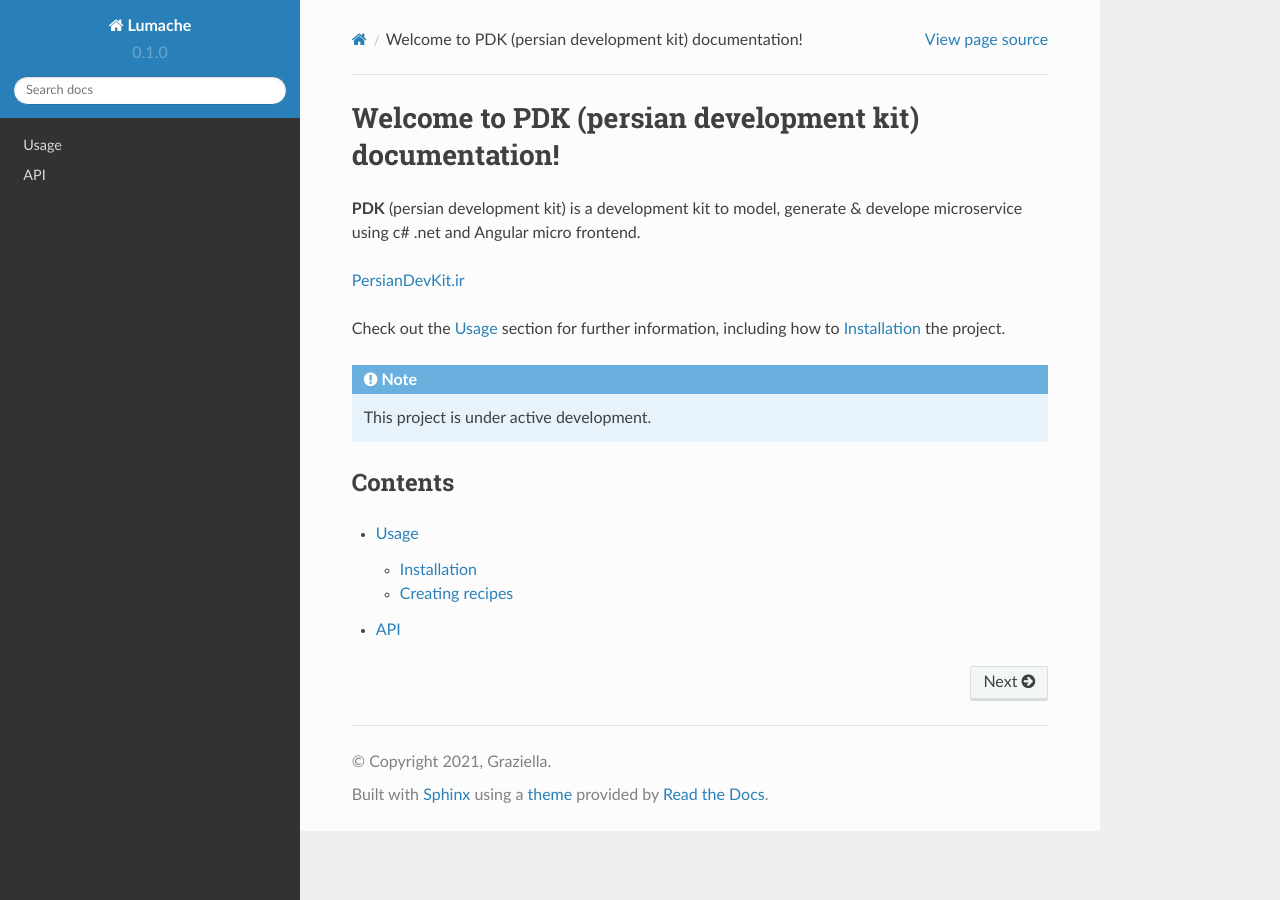
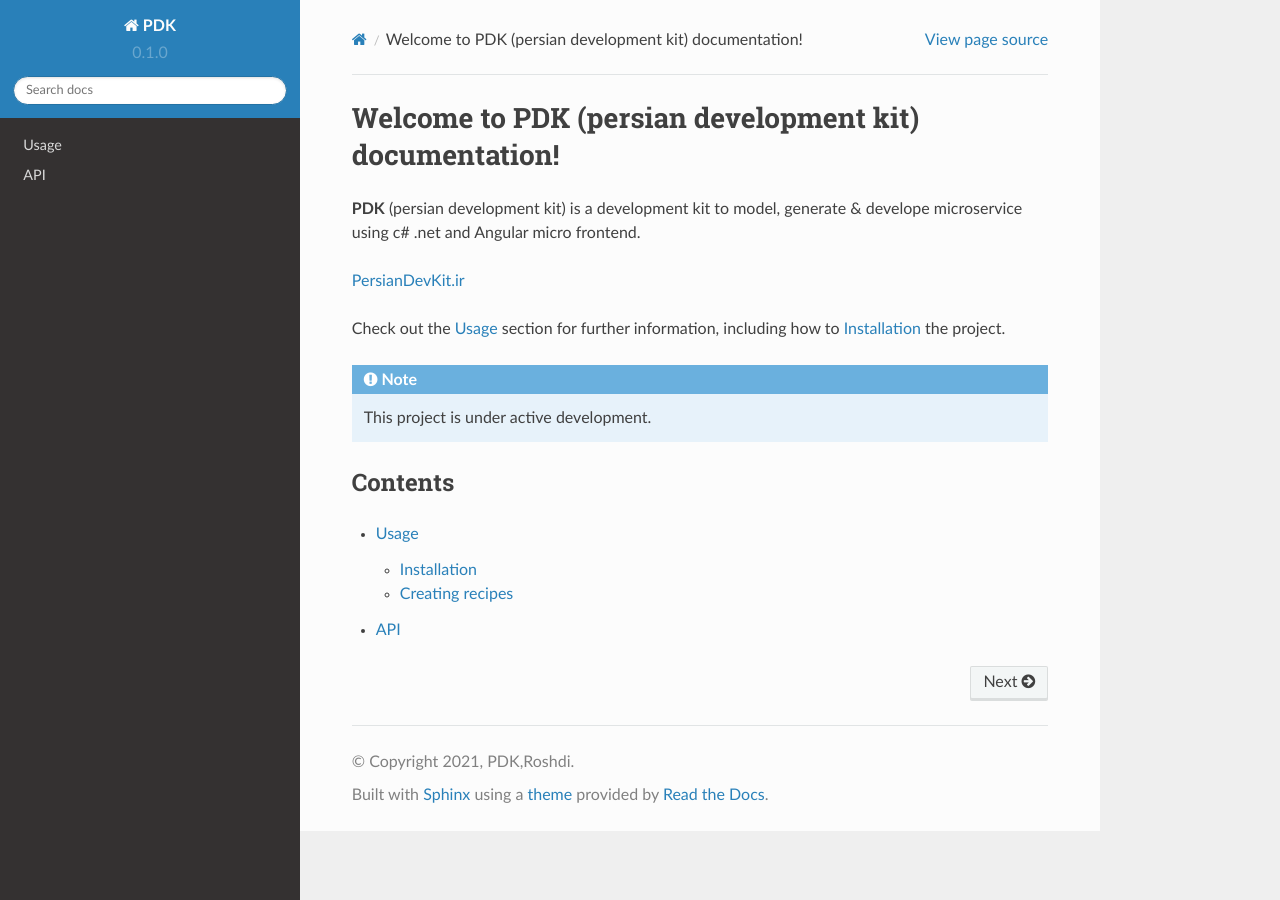
Before and after one commit to pdk-lib/pdk-tutorial, a Sphinx documentation site: the page built from docs/source/index.rst, in a window 1280 px wide. Built offline with Sphinx 7.4.7 and the Read the Docs theme 2.0.0, drawn with Linux system fonts in a browser that asks for light colours.

Commit message:
change configuration

```diff
--- a/docs/source/conf.py
+++ b/docs/source/conf.py
@@ -2,9 +2,9 @@
 
 # -- Project information
 
-project = 'Lumache'
-copyright = '2021, Graziella'
-author = 'Graziella'
+project = 'PDK'
+copyright = '2021, PDK,Roshdi'
+author = 'Javad Roshdi'
 
 release = '0.1'
 version = '0.1.0'
```
